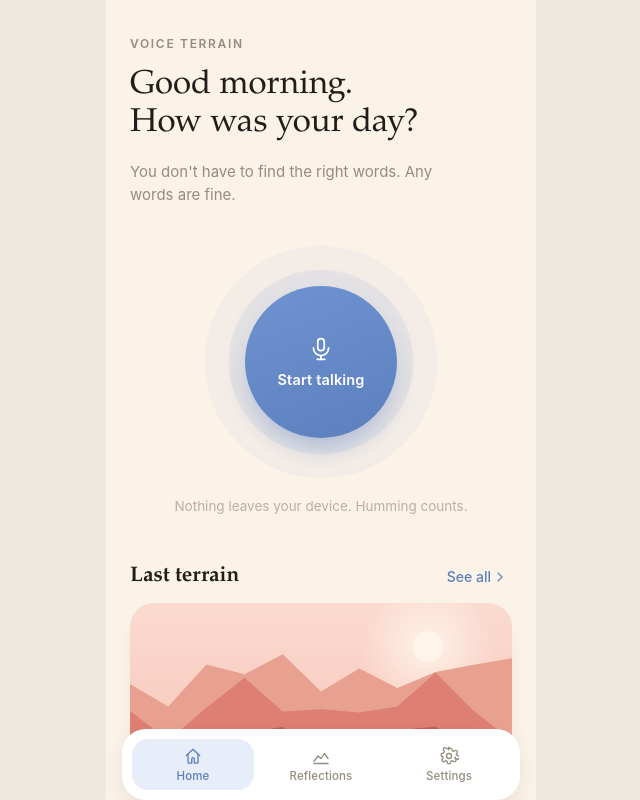
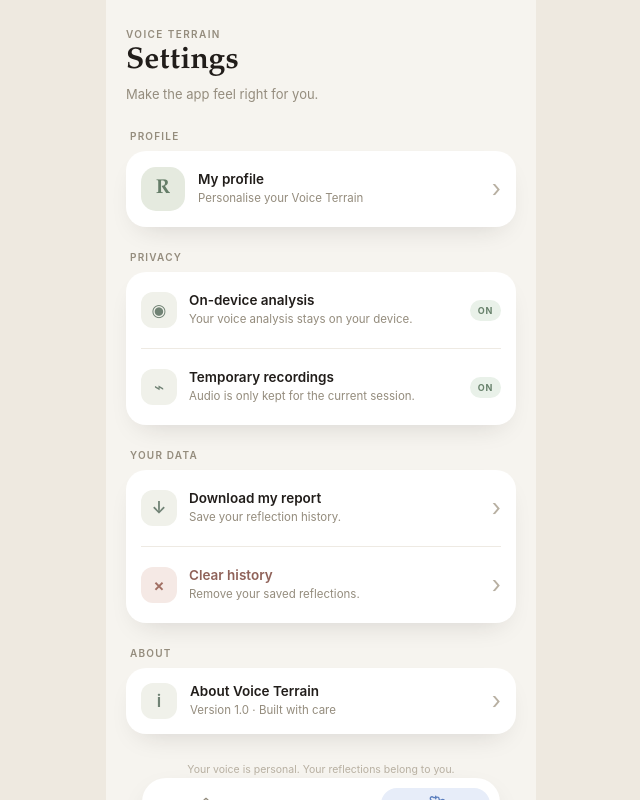
Before and after one commit to Kusum0710/Resonance, a React (Vite) app: page / in a window 1280 px wide. Both pictures are taken after a click on the button "Settings". Shown: the top 800 px of the page, without its empty margins (319-959 px from the left). Built offline with nearby package versions, Linux system fonts and the light colour scheme.

Commit message:
Add settings screen and navigation

```diff
--- a/src/App.jsx
+++ b/src/App.jsx
@@ -4,6 +4,7 @@
 import LiveRecordingModal from './components/LiveRecordingModal';
 import ResultCardModal from './components/ResultCardModal';
 import { analyzeAudioSession } from './utils/audioAnalyzer';
+import SettingsScreen from './screens/SettingsScreen';
 import './App.css';
 
 function App() {
@@ -53,7 +54,9 @@
           onOpenSession={handleOpenSession}
           customSessions={savedSessions}
         />
-      ) : (
+      ) :screen === 'settings' ? (
+      <SettingsScreen onNavChange={setScreen} />
+    ) : (
         <HomeScreen
           onStartTalking={handleStartTalking}
           onNavChange={setScreen}
--- /dev/null
+++ b/src/screens/SettingsScreen.css
@@ -0,0 +1,187 @@
+.settings-screen {
+  width: 100%;
+  max-width: 430px;
+  min-height: 100dvh;
+  min-height: 100svh;
+  background: var(--color-bg-soft);
+  padding: 28px 20px 110px;
+  overflow-y: auto;
+}
+
+.settings-header {
+  margin-bottom: 28px;
+}
+
+.settings-eyebrow {
+  margin: 0 0 5px;
+  font-size: 10px;
+  letter-spacing: 0.14em;
+  font-weight: 600;
+  color: var(--color-text-muted);
+}
+
+.settings-header h1 {
+  margin: 0;
+  font-family: var(--font-serif);
+  font-size: 30px;
+  line-height: 1.1;
+  color: var(--color-text);
+}
+
+.settings-subtitle {
+  margin: 8px 0 0;
+  font-size: 13px;
+  color: var(--color-text-muted);
+}
+
+.settings-content {
+  display: flex;
+  flex-direction: column;
+  gap: 24px;
+}
+
+.settings-section-title {
+  margin: 0 0 9px 4px;
+  font-size: 10px;
+  letter-spacing: 0.12em;
+  font-weight: 600;
+  color: var(--color-text-muted);
+}
+
+.settings-card {
+  display: flex;
+  align-items: center;
+  gap: 13px;
+  width: 100%;
+  border: none;
+  border-radius: 20px;
+  padding: 15px;
+  background: var(--color-card);
+  box-shadow: var(--shadow-card);
+  text-align: left;
+  color: var(--color-text);
+}
+
+button.settings-card {
+  cursor: pointer;
+}
+
+.settings-card--profile {
+  min-height: 76px;
+}
+
+.profile-avatar {
+  display: flex;
+  align-items: center;
+  justify-content: center;
+  width: 44px;
+  height: 44px;
+  flex-shrink: 0;
+  border-radius: 15px;
+  background: #e5eadf;
+  color: #657d68;
+  font-family: var(--font-serif);
+  font-size: 20px;
+  font-weight: 700;
+}
+
+.settings-card-content {
+  display: flex;
+  flex: 1;
+  flex-direction: column;
+  min-width: 0;
+  gap: 4px;
+}
+
+.settings-card-content strong {
+  font-size: 13.5px;
+  font-weight: 600;
+  color: var(--color-text);
+}
+
+.settings-card-content span {
+  font-size: 11.5px;
+  line-height: 1.35;
+  color: var(--color-text-muted);
+}
+
+.settings-chevron {
+  flex-shrink: 0;
+  color: var(--color-text-faint);
+  font-size: 24px;
+  line-height: 1;
+}
+
+.settings-card--stacked {
+  display: block;
+  padding: 0;
+  overflow: hidden;
+}
+
+.settings-row {
+  display: flex;
+  align-items: center;
+  gap: 12px;
+  width: 100%;
+  min-height: 76px;
+  padding: 14px 15px;
+}
+
+.settings-row--button {
+  border: none;
+  background: transparent;
+  text-align: left;
+  cursor: pointer;
+}
+
+.settings-row--button:hover {
+  background: rgba(0, 0, 0, 0.015);
+}
+
+.settings-icon {
+  display: flex;
+  align-items: center;
+  justify-content: center;
+  width: 36px;
+  height: 36px;
+  flex-shrink: 0;
+  border-radius: 12px;
+  background: #f0f1ea;
+  color: #708274;
+  font-size: 17px;
+  font-weight: 600;
+}
+
+.settings-status {
+  flex-shrink: 0;
+  padding: 5px 8px;
+  border-radius: 999px;
+  background: #e9f1e9;
+  color: #67816b;
+  font-size: 9px;
+  font-weight: 700;
+  letter-spacing: 0.08em;
+}
+
+.settings-divider {
+  height: 1px;
+  margin: 0 15px;
+  background: #eeeae3;
+}
+
+.settings-row--danger .settings-icon {
+  background: #f5e9e5;
+  color: #a16f63;
+}
+
+.settings-row--danger strong {
+  color: #8f6259;
+}
+
+.settings-footer {
+  margin: 4px 20px 0;
+  text-align: center;
+  font-size: 10.5px;
+  line-height: 1.5;
+  color: var(--color-text-faint);
+}
--- /dev/null
+++ b/src/screens/SettingsScreen.jsx
@@ -0,0 +1,121 @@
+import BottomNav from '../components/BottomNav';
+import './SettingsScreen.css';
+
+export default function SettingsScreen({ onNavChange = () => {} }) {
+  return (
+    <div className="settings-screen">
+      <header className="settings-header">
+        <p className="settings-eyebrow">VOICE TERRAIN</p>
+        <h1>Settings</h1>
+        <p className="settings-subtitle">
+          Make the app feel right for you.
+        </p>
+      </header>
+
+      <main className="settings-content">
+        {/* PROFILE */}
+        <section className="settings-section">
+          <p className="settings-section-title">PROFILE</p>
+
+          <button type="button" className="settings-card settings-card--profile">
+            <div className="profile-avatar">R</div>
+
+            <div className="settings-card-content">
+              <strong>My profile</strong>
+              <span>Personalise your Voice Terrain</span>
+            </div>
+
+            <span className="settings-chevron">›</span>
+          </button>
+        </section>
+
+        {/* PRIVACY */}
+        <section className="settings-section">
+          <p className="settings-section-title">PRIVACY</p>
+
+          <div className="settings-card settings-card--stacked">
+            <div className="settings-row">
+              <div className="settings-icon">◉</div>
+
+              <div className="settings-card-content">
+                <strong>On-device analysis</strong>
+                <span>Your voice analysis stays on your device.</span>
+              </div>
+
+              <span className="settings-status">ON</span>
+            </div>
+
+            <div className="settings-divider" />
+
+            <div className="settings-row">
+              <div className="settings-icon">⌁</div>
+
+              <div className="settings-card-content">
+                <strong>Temporary recordings</strong>
+                <span>Audio is only kept for the current session.</span>
+              </div>
+
+              <span className="settings-status">ON</span>
+            </div>
+          </div>
+        </section>
+
+        {/* YOUR DATA */}
+        <section className="settings-section">
+          <p className="settings-section-title">YOUR DATA</p>
+
+          <div className="settings-card settings-card--stacked">
+            <button type="button" className="settings-row settings-row--button">
+              <div className="settings-icon">↓</div>
+
+              <div className="settings-card-content">
+                <strong>Download my report</strong>
+                <span>Save your reflection history.</span>
+              </div>
+
+              <span className="settings-chevron">›</span>
+            </button>
+
+            <div className="settings-divider" />
+
+            <button
+              type="button"
+              className="settings-row settings-row--button settings-row--danger"
+            >
+              <div className="settings-icon">×</div>
+
+              <div className="settings-card-content">
+                <strong>Clear history</strong>
+                <span>Remove your saved reflections.</span>
+              </div>
+
+              <span className="settings-chevron">›</span>
+            </button>
+          </div>
+        </section>
+
+        {/* ABOUT */}
+        <section className="settings-section">
+          <p className="settings-section-title">ABOUT</p>
+
+          <button type="button" className="settings-card">
+            <div className="settings-icon">i</div>
+
+            <div className="settings-card-content">
+              <strong>About Voice Terrain</strong>
+              <span>Version 1.0 · Built with care</span>
+            </div>
+
+            <span className="settings-chevron">›</span>
+          </button>
+        </section>
+
+        <p className="settings-footer">
+          Your voice is personal. Your reflections belong to you.
+        </p>
+      </main>
+
+      <BottomNav active="settings" onChange={onNavChange} />
+    </div>
+  );
+}
```
